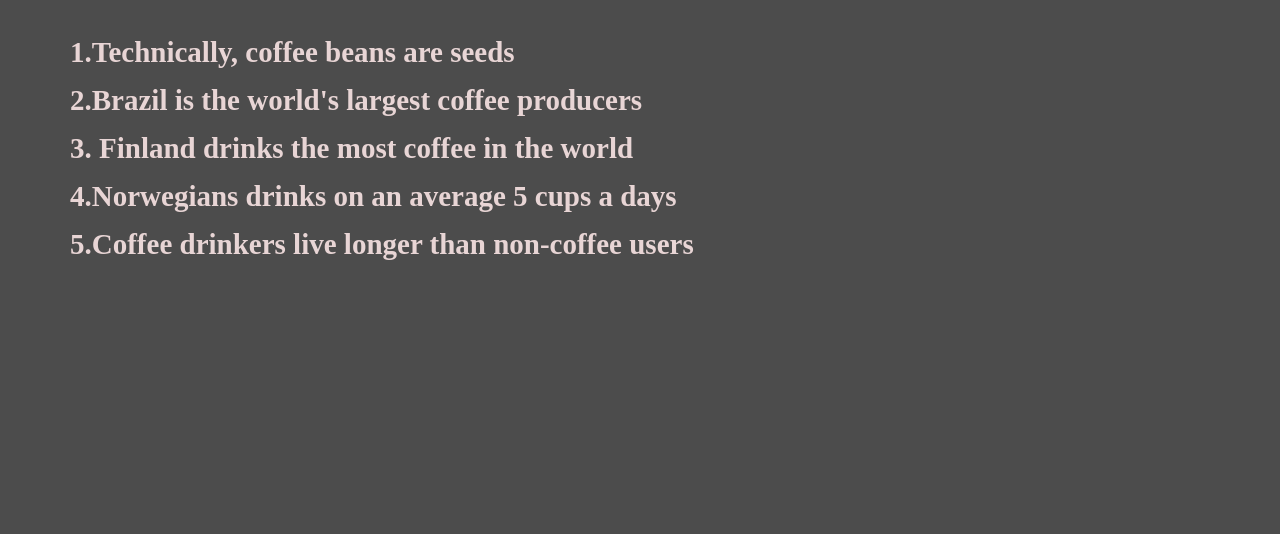
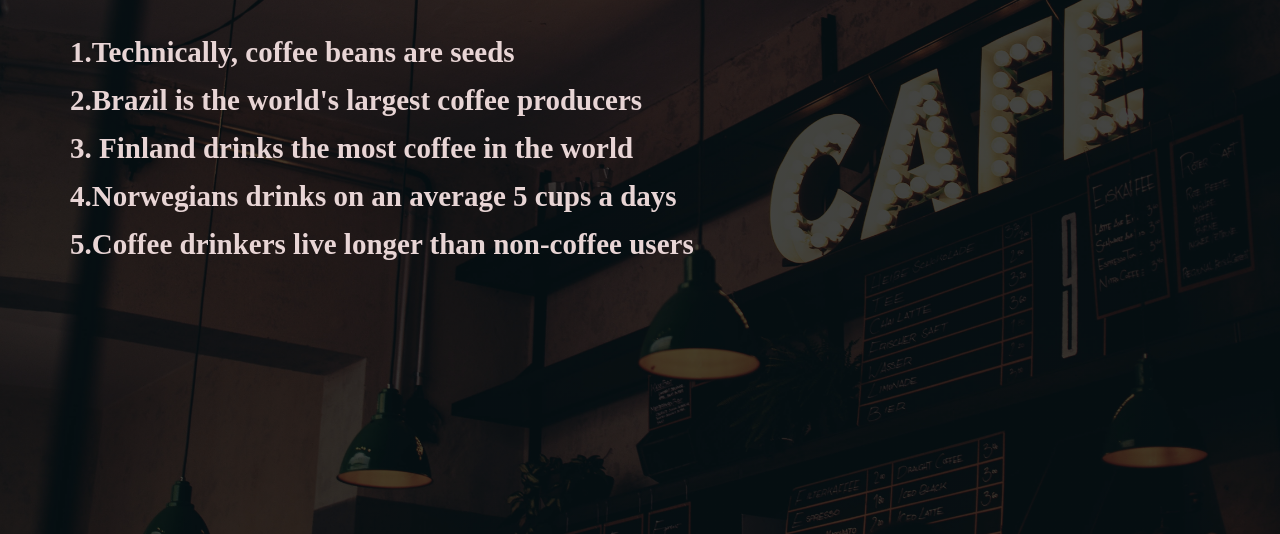
Before and after one commit to hristina02/coffee-page, a plain HTML site: page Coffee/index.html in a window 1280 px wide. Shown: the part 266-800 px from the top of the page. Drawn offline with Linux system fonts and the light colour scheme.

Commit message:
update the background pic

```diff
--- a/Coffee/style.css
+++ b/Coffee/style.css
@@ -7,7 +7,7 @@
 .container{
     height: 100vh;
     width: 100%;
-    background: linear-gradient(rgba(0,0,0,0.7),rgba(0,0,0,0.7)),url(coffe.jpg);
+    background: linear-gradient(rgba(0,0,0,0.7),rgba(0,0,0,0.7)),url(coffee.jpg);
     background-size: cover;
     background-position: center;
 }
```
